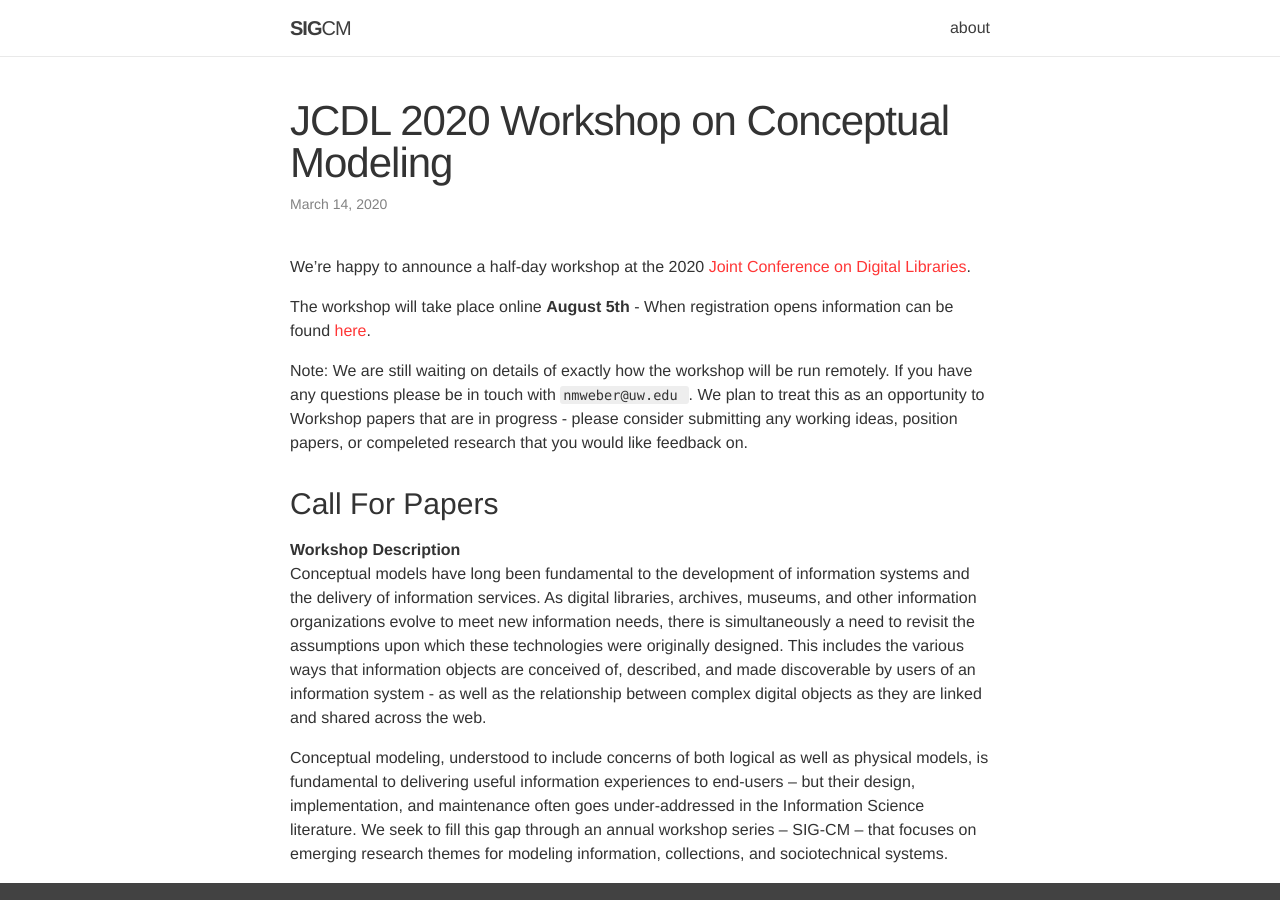
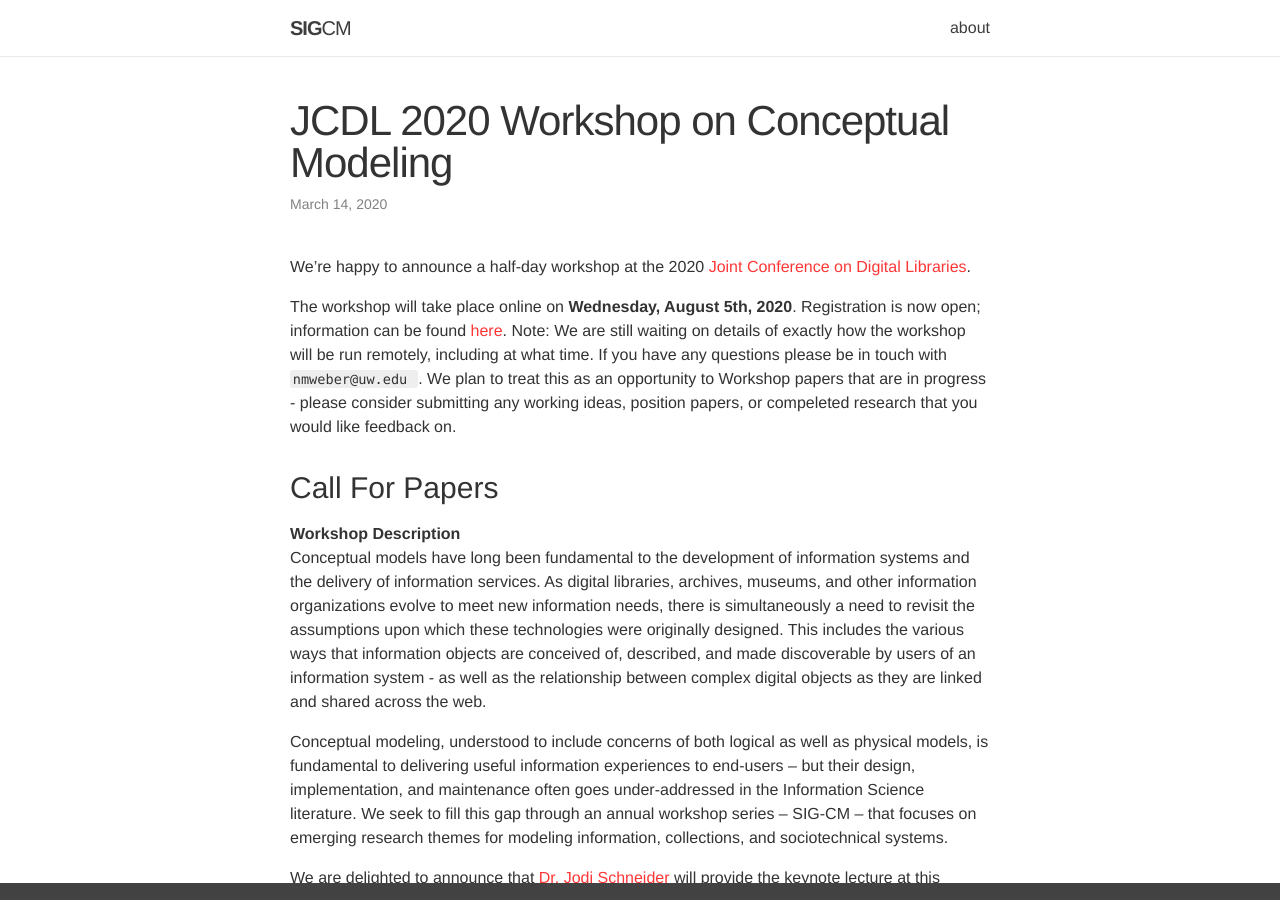
Before and after one commit to sig-cm/sig-cm.github.io, a Jekyll site: the page built from _news/JCDL-2020-CFP.md, in a window 1280 px wide and 900 px high. Built offline with Jekyll 4.4.1, drawn with Linux system fonts in a browser that asks for light colours; nearby versions of some CDN libraries.

Commit message:
Update JCDL-2020-CFP.md

```diff
--- a/_news/JCDL-2020-CFP.md
+++ b/_news/JCDL-2020-CFP.md
@@ -7,9 +7,7 @@ inline: false
 
 We're happy to announce a half-day workshop at the 2020 [Joint Conference on Digital Libraries](https://2020.jcdl.org/).
 
-The workshop will take place online **August 5th** - When registration opens information can be found [here](https://2020.jcdl.org/Registration.html).
-
-Note: We are still waiting on details of exactly how the workshop will be run remotely. If you have any questions please be in touch with `nmweber@uw.edu `. We plan to treat this as an opportunity to Workshop papers that are in progress - please consider submitting any working ideas, position papers, or compeleted research that you would like feedback on.
+The workshop will take place online on **Wednesday, August 5th, 2020**. Registration is now open; information can be found [here](https://2020.jcdl.org/Registration.html). Note: We are still waiting on details of exactly how the workshop will be run remotely, including at what time. If you have any questions please be in touch with `nmweber@uw.edu `. We plan to treat this as an opportunity to Workshop papers that are in progress - please consider submitting any working ideas, position papers, or compeleted research that you would like feedback on.
 
 ### Call For Papers
 
```
